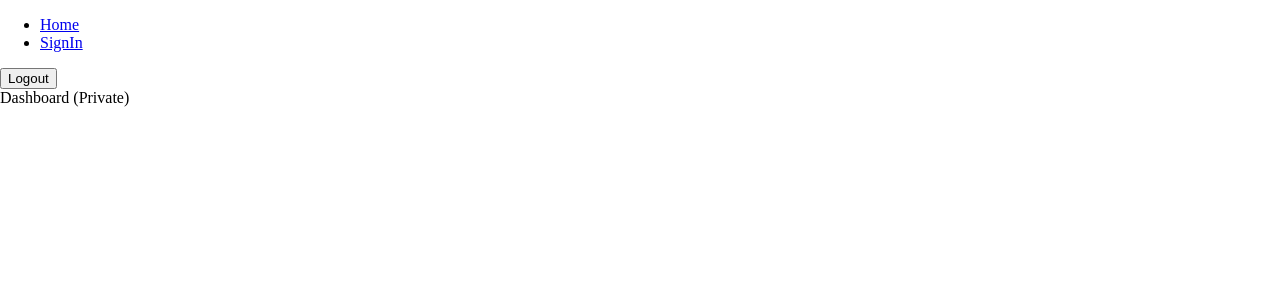
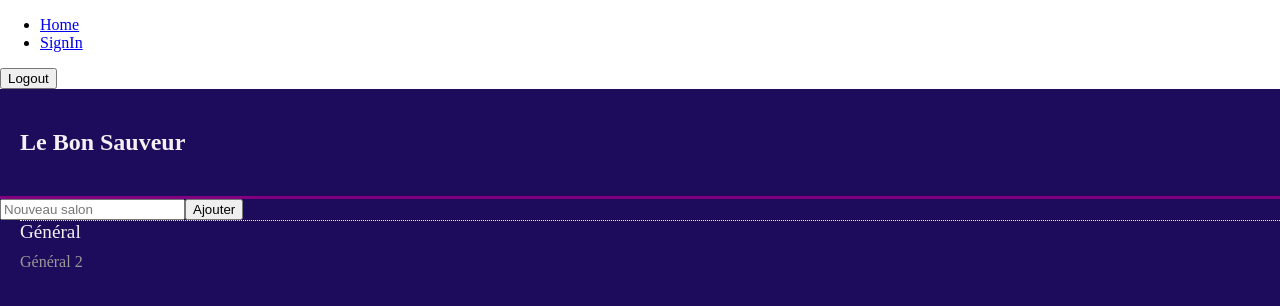
Before and after one commit to Taliayaya/Apando, a React (Create React App) app: page /login in a window 1280 px wide. Both pictures are taken after typing "name@example.com", "Sample123" into the empty fields and a click on the input "Valider". Shown: the top 306 px of the page. Built offline with nearby package versions, Linux system fonts and the light colour scheme.

Commit message:
✅ Ajout du component ChannelList au dashboard

```diff
--- /dev/null
+++ b/src/components/ChannelList/ChannelListStyle.jsx
@@ -0,0 +1,44 @@
+import styled from 'styled-components'
+import colors from '../../utils/style/colors'
+
+export const StyledChannelList = styled.div`
+    display: flex;
+    flex-direction: column;
+    flex: 0.15;
+    height: 100vh;
+    background-color: ${colors.channelList_bg_color};
+`
+
+export const StyledChannelListTop = styled.div`
+    display: flex;
+    justify-content: space-between;
+    align-items: center;
+    padding: 20px;
+
+    color: ${colors.channelList_font_color};
+    font-family: 'Tuffy-Bold';
+
+    border-bottom: 3px solid purple;
+`
+
+export const StyledChannelListBottom = styled.div`
+    padding-left: 20px;
+    padding-bottom: 20px;
+    overflow-y: scroll;
+`
+export const StyledChannel = styled.div`
+    padding-bottom: 10px;
+    ${(props) =>
+        props.Selected
+            ? `
+color: ${colors.channelList_font_color};
+font-size: larger;
+border-top: ${colors.channelList_font_color} 1px dotted;`
+            : `
+color: #999999;
+&:hover {
+    cursor: pointer;
+    color: ${colors.channelList_font_color};
+    font-size: large;
+}`}
+`
--- /dev/null
+++ b/src/components/ChannelList/index.jsx
@@ -0,0 +1,31 @@
+import React from 'react'
+import {
+    StyledChannelList,
+    StyledChannelListTop,
+    StyledChannelListBottom,
+    StyledChannel,
+} from './ChannelListStyle'
+
+function ChannelList() {
+    return (
+        <StyledChannelList>
+            <StyledChannelListTop>
+                <h2>Le Bon Sauveur</h2>
+            </StyledChannelListTop>
+            <form action="#">
+                <input
+                    type="text"
+                    name="new_channel"
+                    placeholder="Nouveau salon"
+                />
+                <input type="submit" value="Ajouter" />
+            </form>
+            <StyledChannelListBottom>
+                <StyledChannel Selected>Général</StyledChannel>
+                <StyledChannel>Général 2</StyledChannel>
+            </StyledChannelListBottom>
+        </StyledChannelList>
+    )
+}
+
+export default ChannelList
--- a/src/pages/Dashboard/index.jsx
+++ b/src/pages/Dashboard/index.jsx
@@ -1,7 +1,12 @@
 import React from 'react'
+import ChannelList from '../../components/ChannelList'
 
 function Dashboard() {
-    return <div>Dashboard (Private)</div>
+    return (
+        <div>
+            <ChannelList>Dashboard (Private)</ChannelList>
+        </div>
+    )
 }
 
 export default Dashboard
--- /dev/null
+++ b/src/utils/style/colors.js
@@ -0,0 +1,14 @@
+const colors = {
+    userList_bg_color: '#4b3869',
+    userList_font_color: '#f0e9d2',
+    userList_top_bg_color: '#1c0c5b',
+
+    channelList_bg_color: '#1c0c5b',
+    channelList_font_color: '#f3f1f5',
+
+    chat_bg_color: '#3d2c8d',
+    chat_font_color: '#ffeded',
+    chat_input_bg_color: '#6166b3',
+}
+
+export default colors
```
